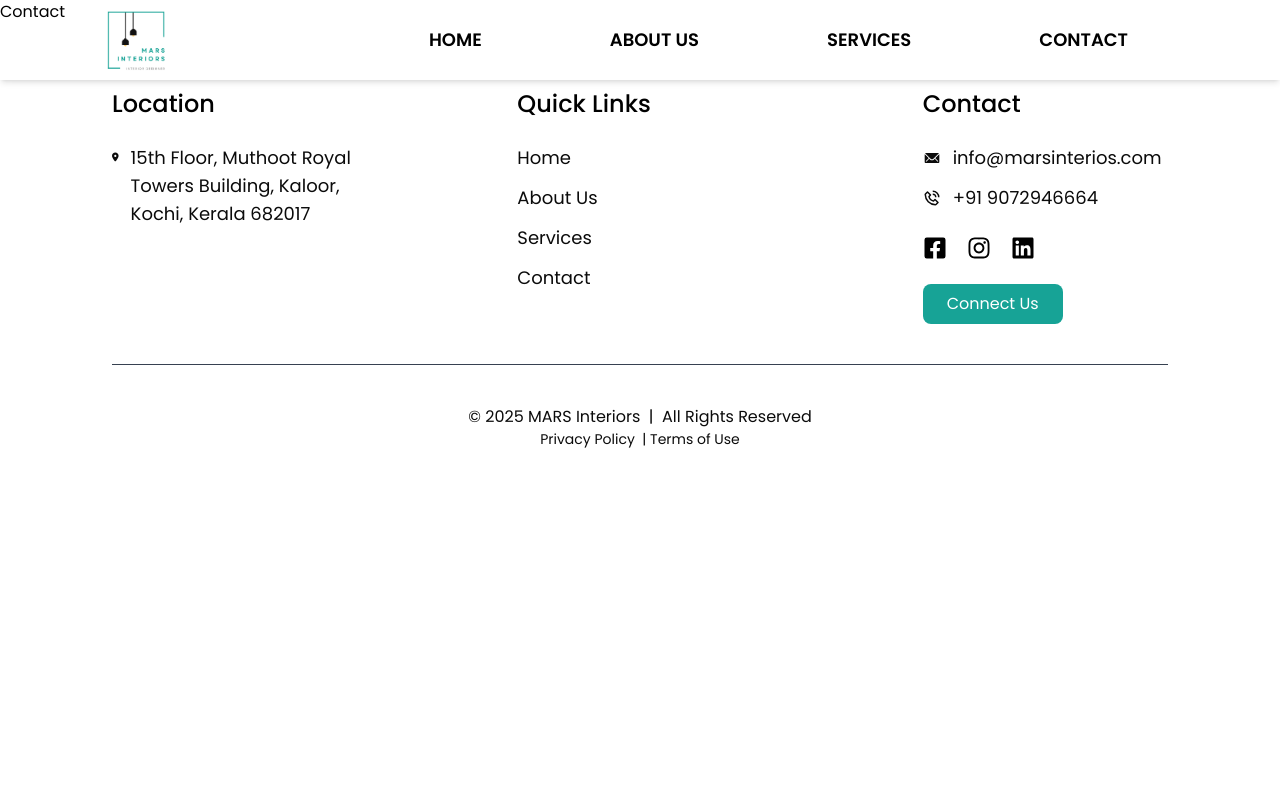
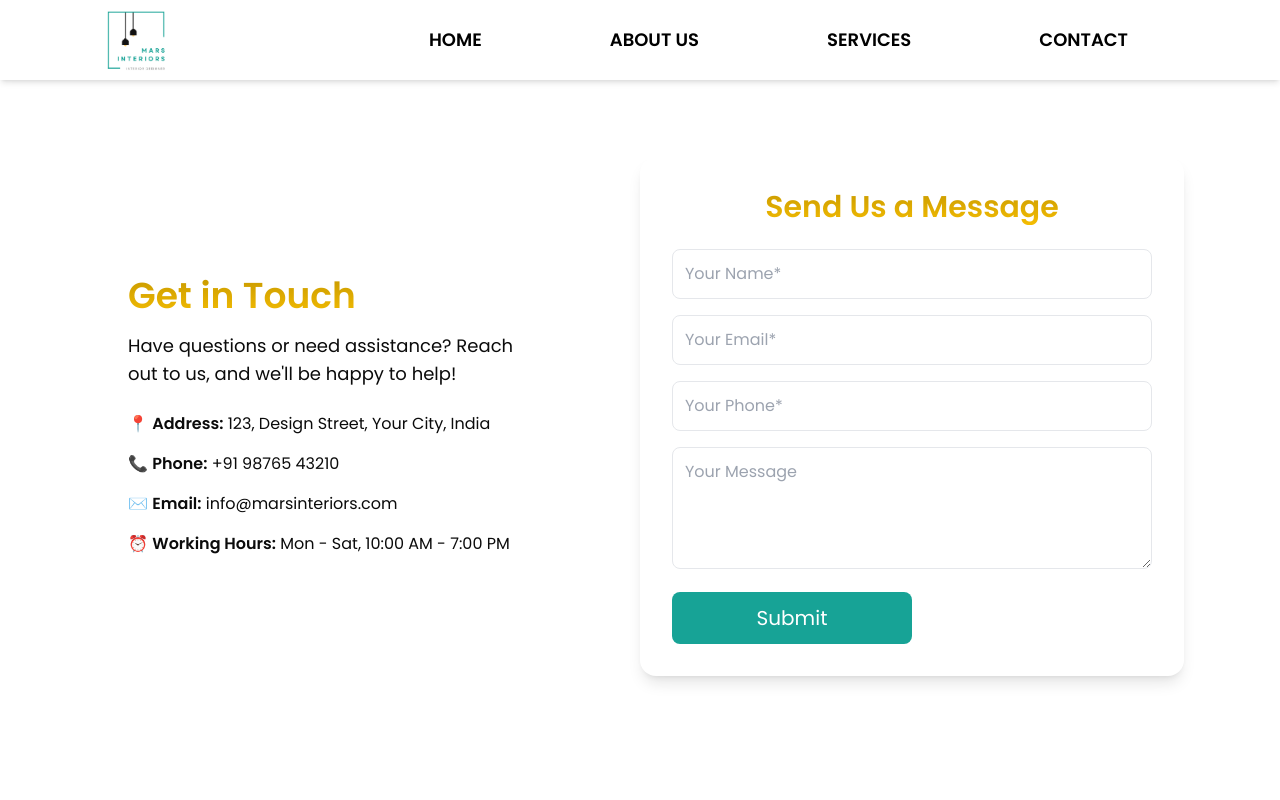
Before and after one commit to saviyola-shajan/Mars-Interiors, a React (Vite) app: page /contact in a window 1280 px wide. Shown: the top 800 px of the page. Built offline with nearby package versions, Linux system fonts and the light colour scheme; a web font is replaced by a local one.

Commit message:
completd contactus and packages section

```diff
--- a/package.json
+++ b/package.json
@@ -11,11 +11,13 @@
   },
   "dependencies": {
     "@tailwindcss/vite": "^4.0.3",
+    "formik": "^2.4.6",
     "react": "^18.3.1",
     "react-dom": "^18.3.1",
     "react-icons": "^5.4.0",
     "react-router-dom": "^7.1.5",
-    "swiper": "^11.2.2"
+    "swiper": "^11.2.2",
+    "yup": "^1.6.1"
   },
   "devDependencies": {
     "@eslint/js": "^9.17.0",
--- a/src/Components/AboutSection.jsx
+++ b/src/Components/AboutSection.jsx
@@ -1,4 +1,4 @@
-import image from "/public/images/slide 1.jpg";
+import image from "/images/slide 1.jpg";
 
 const AboutSection = () => {
   return (
--- a/src/Components/CategoriesSection.jsx
+++ b/src/Components/CategoriesSection.jsx
@@ -1,8 +1,49 @@
+import image1 from "/images/slide2.jpg";
+import image2 from "/images/slide3.jpg";
+import image3 from "/images/slide4.jpg";
 
-function CategoriesSection() {
+const CategoriesSection = () => {
   return (
-    <div>CategoriesSection</div>
-  )
-}
+    <div className="min-h-screen flex flex-col items-center gap-12 pb-10">
+        <h2 className="text-6xl font-medium bg-gradient-to-b from-[#C79900] to-[#F5BD02] bg-clip-text text-transparent text-center py-12">Packages</h2>
+      <div className="flex flex-col md:flex-row items-center w-full max-w-5xl bg-white shadow-lg rounded-2xl p-6">
+        <div className="md:w-1/2 text-left p-6">
+          <h3 className="text-3xl font-semibold text-[#17A396]">Standard</h3>
+          <p className="text-[#0B0B0B] mt-2">
+          An affordable yet stylish solution, designed for comfort and practicality without compromising on quality.
+          </p>
+          <p className="text-2xl font-bold text-[#C79900] mt-2"><span className="text-[#0B0B0B] font-medium text-lg">Starts at</span> ₹3.75 Lakhs</p>
+        </div>
+        <div className="md:w-1/2">
+          <img src={image1} alt="Standard" className="w-full h-64 object-cover rounded-xl" />
+        </div>
+      </div>
+      <div className="flex flex-col md:flex-row-reverse items-center w-full max-w-5xl bg-white shadow-lg rounded-2xl p-6">
+        <div className="md:w-1/2 text-left p-6">
+          <h3 className="text-3xl font-semibold text-[#17A396]">Classic</h3>
+          <p className="text-[#0B0B0B] mt-2">
+          A perfect blend of timeless aesthetics and modern functionality, offering refined interiors with quality finishes.
+          </p>
+          <p className="text-2xl font-bold text-[#C79900] mt-2"><span className="text-[#0B0B0B] font-medium text-lg">Starts at</span> ₹4.35 Lakhs</p>
+        </div>
+        <div className="md:w-1/2">
+          <img src={image2} alt="Classic" className="w-full h-64 object-cover rounded-xl" />
+        </div>
+      </div>
+      <div className="flex flex-col md:flex-row items-center w-full max-w-5xl bg-white shadow-lg rounded-2xl p-6">
+        <div className="md:w-1/2 text-left p-6">
+          <h3 className="text-3xl font-semibold text-[#17A396]">Premium</h3>
+          <p className="text-[#0B0B0B] mt-2">
+          Experience luxury with high-end materials, bespoke designs, and superior craftsmanship for an elegant and sophisticated home.
+          </p>
+          <p className="text-2xl font-bold text-[#C79900] mt-2"><span className="text-[#0B0B0B] font-medium text-lg">Starts at</span> ₹5.25 Lakhs</p>
+        </div>
+        <div className="md:w-1/2">
+          <img src={image3} alt="Premium" className="w-full h-64 object-cover rounded-xl" />
+        </div>
+      </div>
+    </div>
+  );
+};
 
-export default CategoriesSection
+export default CategoriesSection;
--- a/src/Components/GallerySection.jsx
+++ b/src/Components/GallerySection.jsx
@@ -12,7 +12,7 @@ const images = [
 
 const Gallery = () => {
   return (
-    <div className="min-h-screen p-24">
+    <div className="min-h-screen px-24 pb-20">
       <div className="text-center mb-16">
         <h2 className="text-6xl font-medium bg-gradient-to-b from-[#C79900] to-[#F5BD02] bg-clip-text text-transparent">Gallery</h2>
       </div>
--- a/src/Pages/About.jsx
+++ b/src/Pages/About.jsx
@@ -77,13 +77,13 @@ const About = () => {
             />
           </div>
         </div>
-        <div className="py-16 bg-black/10 rounded-lg">
+        <div className="py-16 bg-black/5 rounded-lg">
           <h2 className="text-center text-4xl font-bold bg-gradient-to-b from-[#C79900] to-[#F5BD02] bg-clip-text text-transparent mb-16">
             Why Choose Us?
           </h2>
-          <ul className="max-w-6xl mx-32 text-lg text-gray-700 space-y-12">
+          <ul className="max-w-6xl mx-32 text-lg text-[#0B0B0B] space-y-12 list-disc list-inside">
             <li>
-              <span className="font-semibold text-4xl text-[#17A396] ">
+              <span className="font-semibold text-4xl  text-[#17A396]">
                 Expert Team:&nbsp;
               </span>{" "}
               A blend of seasoned designers and fresh talent brings diverse
--- a/src/Pages/Contact.jsx
+++ b/src/Pages/Contact.jsx
@@ -1,8 +1,123 @@
+import { useFormik } from "formik";
+import * as Yup from "yup";
 
-const Contact=()=> {
+const Contact = () => {
+  // Formik Configuration
+  const formik = useFormik({
+    initialValues: {
+      name: "",
+      email: "",
+      phone: "",
+      message: "",
+    },
+    validationSchema: Yup.object({
+      name: Yup.string()
+        .min(3, "Name must be at least 3 characters")
+        .required("Name is required"),
+      email: Yup.string()
+        .email("Invalid email format")
+        .required("Email is required"),
+      phone: Yup.string()
+        .matches(/^[0-9]{10}$/, "Phone must be 10 digits")
+        .required("Phone number is required"),
+      message: Yup.string()
+        .min(10, "Message must be at least 10 characters")
+        .required("Message is required"),
+    }),
+    onSubmit: (values, { resetForm }) => {
+      console.log("Form submitted:", values);
+      alert("Message sent successfully!");
+      resetForm(); // Reset form after submission
+    },
+  });
+
   return (
-    <div>Contact</div>
-  )
-}
+    <div className="min-h-screen w-full flex flex-col md:flex-row items-center justify-center px-24 pt-32 pb-24">
+      {/* Left Side - Contact Information */}
+      <div className="w-full md:w-1/2 p-8">
+        <h2 className="text-4xl font-semibold bg-gradient-to-b from-[#C79900] to-[#F5BD02] bg-clip-text text-transparent mb-4">Get in Touch</h2>
+        <p className="text-[#0B0B0B] text-lg mb-6 pr-20">
+          Have questions or need assistance? Reach out to us, and we&apos;ll be happy to help!
+        </p>
+        <div className="space-y-4">
+          <p className="text-[#0B0B0B]">📍 <span className="font-semibold">Address:</span> 123, Design Street, Your City, India</p>
+          <p className="text-[#0B0B0B]">📞 <span className="font-semibold">Phone:</span> +91 98765 43210</p>
+          <p className="text-[#0B0B0B]">✉️ <span className="font-semibold">Email:</span> info@marsinteriors.com</p>
+          <p className="text-[#0B0B0B]">⏰ <span className="font-semibold">Working Hours:</span> Mon - Sat, 10:00 AM - 7:00 PM</p>
+        </div>
+      </div>
 
-export default Contact
+      {/* Right Side - Contact Form with Formik */}
+      <div className="w-full md:w-1/2 bg-white shadow-lg rounded-2xl p-8">
+        <h2 className="text-3xl font-semibold bg-gradient-to-b from-[#C79900] to-[#F5BD02] bg-clip-text text-transparent mb-6 text-center">Send Us a Message</h2>
+        <form onSubmit={formik.handleSubmit} className="space-y-4">
+          {/* Name Field */}
+          <div>
+            <input
+              type="text"
+              name="name"
+              placeholder="Your Name*"
+              className="w-full p-3 border rounded-lg focus:outline-none focus:ring-2 focus:ring-[#17A396]"
+              {...formik.getFieldProps("name")}
+            />
+            {formik.touched.name && formik.errors.name ? (
+              <p className="text-red-500 text-sm mt-1">{formik.errors.name}</p>
+            ) : null}
+          </div>
+
+          {/* Email Field */}
+          <div>
+            <input
+              type="email"
+              name="email"
+              placeholder="Your Email*"
+              className="w-full p-3 border rounded-lg focus:outline-none focus:ring-2 focus:ring-[#17A396]"
+              {...formik.getFieldProps("email")}
+            />
+            {formik.touched.email && formik.errors.email ? (
+              <p className="text-red-500 text-sm mt-1">{formik.errors.email}</p>
+            ) : null}
+          </div>
+
+          {/* Phone Field */}
+          <div>
+            <input
+              type="text"
+              name="phone"
+              placeholder="Your Phone*"
+              className="w-full p-3 border rounded-lg focus:outline-none focus:ring-2 focus:ring-[#17A396]"
+              {...formik.getFieldProps("phone")}
+            />
+            {formik.touched.phone && formik.errors.phone ? (
+              <p className="text-red-500 text-sm mt-1">{formik.errors.phone}</p>
+            ) : null}
+          </div>
+
+          {/* Message Field */}
+          <div>
+            <textarea
+              name="message"
+              placeholder="Your Message"
+              rows="4"
+              className="w-full p-3 border rounded-lg focus:outline-none focus:ring-2 focus:ring-[#17A396]"
+              {...formik.getFieldProps("message")}
+            ></textarea>
+            {formik.touched.message && formik.errors.message ? (
+              <p className="text-red-500 text-sm mt-1">{formik.errors.message}</p>
+            ) : null}
+          </div>
+
+          {/* Submit Button */}
+          <button
+            type="submit"
+            className="w-60 bg-[#17A396] text-white py-3 text-xl rounded-lg transition-all duration-300"
+          >
+            Submit
+          </button>
+        </form>
+      </div>
+    </div>
+  );
+};
+
+export default Contact;
```
Also changed, not shown: 1 other file (tests, documents, lock files or other folders).
